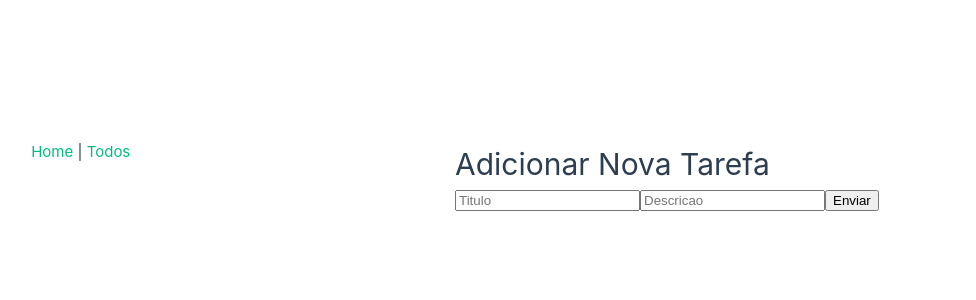
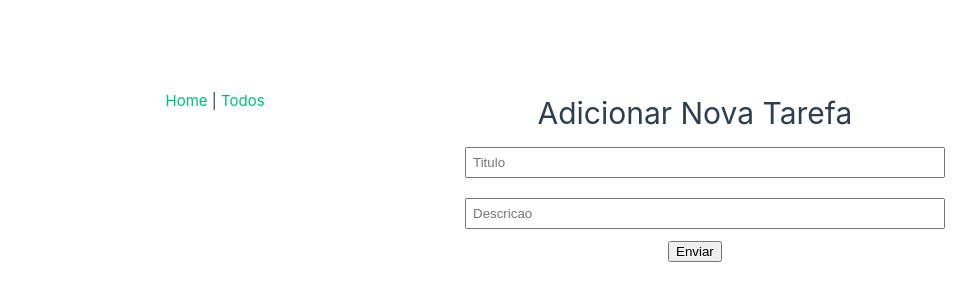
Before and after one commit to KelvinSeverino/vue-composition-api, a Vue app in the folder vue-composition-api/: page /todos/create in a window 1280 px wide. Shown: the part 224-524 px from the top of the page, without its empty margins (185-1161 px from the left). Built offline with nearby package versions, Linux system fonts and the light colour scheme.

Commit message:
Adicionando Estilo ao Projeto

```diff
--- a/vue-composition-api/src/App.vue
+++ b/vue-composition-api/src/App.vue
@@ -14,3 +14,12 @@ import { RouterLink, RouterView } from 'vue-router'
 
   <RouterView />
 </template>
+
+<style>
+@import url('https://pro.fontawesome.com/releases/v6.4.0/css/all.css');
+@import url('https://fonts.googleapis.com/css2?family=Open+Sans:ital,wght@0,300;0,400;0,500;0,600;0,700;0,800;1,300;1,400;1,500;1,600;1,700;1,800&display=swap');
+</style>
+
+<style lang="sass">
+@import "./assets/styles/eti.scss"
+</style>
--- /dev/null
+++ b/vue-composition-api/src/assets/styles/_theme.scss
@@ -0,0 +1,35 @@
+$defaultFont: "Open Sans", sans-serif;
+$background: #dfdfdf;
+
+body {
+    font-family: $defaultFont;
+    text-align: center;
+    background: $background;
+}
+
+ul li {
+    list-style: none;
+    background: #ffffff;
+    color: rgb(0, 0, 0);
+    padding: 10px;
+    margin: 8px;
+    border-radius: 10px;
+}
+
+ul li:hover {
+    background: rgb(107, 105, 105);
+}
+
+a{
+    color: aliceblue;
+}
+
+i.fas {
+    margin: 0 4px;
+}
+
+input[type=text] {
+    width: 100%;
+    margin: 10px;
+    padding: 6px;
+}
--- /dev/null
+++ b/vue-composition-api/src/assets/styles/eti.scss
@@ -0,0 +1 @@
+@import "_theme";
--- a/vue-composition-api/src/main.js
+++ b/vue-composition-api/src/main.js
@@ -8,8 +8,31 @@ axios.defaults.baseURL = URL_API
 
 import './assets/main.css'
 
+/**
+ * fontawesome
+ */
+    /* import the fontawesome core */
+    import { library } from '@fortawesome/fontawesome-svg-core'
+
+    /* import font awesome icon component */
+    import { FontAwesomeIcon } from '@fortawesome/vue-fontawesome'
+
+    /* import specific icons */
+    import { faCirclePlus } from '@fortawesome/free-solid-svg-icons'
+    import { faPenSquare } from '@fortawesome/free-solid-svg-icons'
+    import { faTrash } from '@fortawesome/free-solid-svg-icons'
+
+
+    /* add icons to the library */
+    library.add(faCirclePlus, faPenSquare, faTrash)
+/**
+ * END fontawesome
+ */
+
 const app = createApp(App)
 
 app.use(router) //Usa as rotas criadas em /src/router/index.js
 
+app.component('font-awesome-icon', FontAwesomeIcon)
+
 app.mount('#app')
--- a/vue-composition-api/src/views/Todos/Partials/Todo.vue
+++ b/vue-composition-api/src/views/Todos/Partials/Todo.vue
@@ -3,8 +3,8 @@
     <div>
         <input type="checkbox" :checked="completed" @change="toogleStatus">
         {{ todo.title }} - {{ todo.body }}
-        <router-link :to="{name: 'todos.edit', params: {id: todo.identify}}">Editar</router-link>
-        | <a href="#" @click.prevent="deleteTodo">Deletar</a>
+        <router-link :to="{name: 'todos.edit', params: {id: todo.identify}}"><font-awesome-icon icon="fa-solid fa-pen-square" /> Editar</router-link>
+        | <a href="#" @click.prevent="deleteTodo"><font-awesome-icon icon="fa-solid fa-trash" /> Deletar</a>
     </div>
 </template>
 
--- a/vue-composition-api/src/views/Todos/TodosView.vue
+++ b/vue-composition-api/src/views/Todos/TodosView.vue
@@ -1,7 +1,7 @@
 <template>
     <h1>
         Lista de Tarefas
-        <router-link :to="{name: 'todos.create'}">+</router-link>
+        <router-link :to="{name: 'todos.create'}"><font-awesome-icon icon="fa-solid fa-circle-plus" /></router-link>
     </h1>
 
     <div v-show="loading">
```
Also changed, not shown: vue-composition-api/package.json (+7 -0 lines), 1 other file (tests, documents, lock files or other folders).
